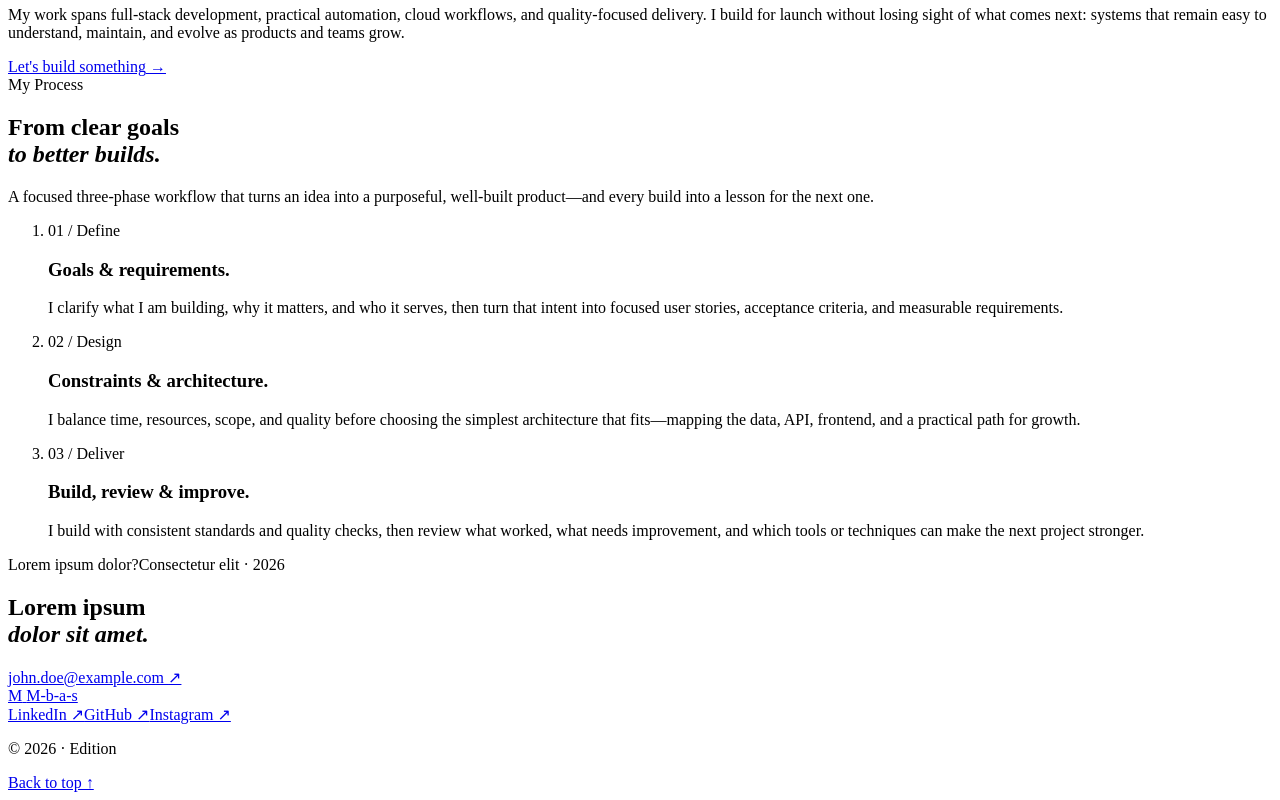
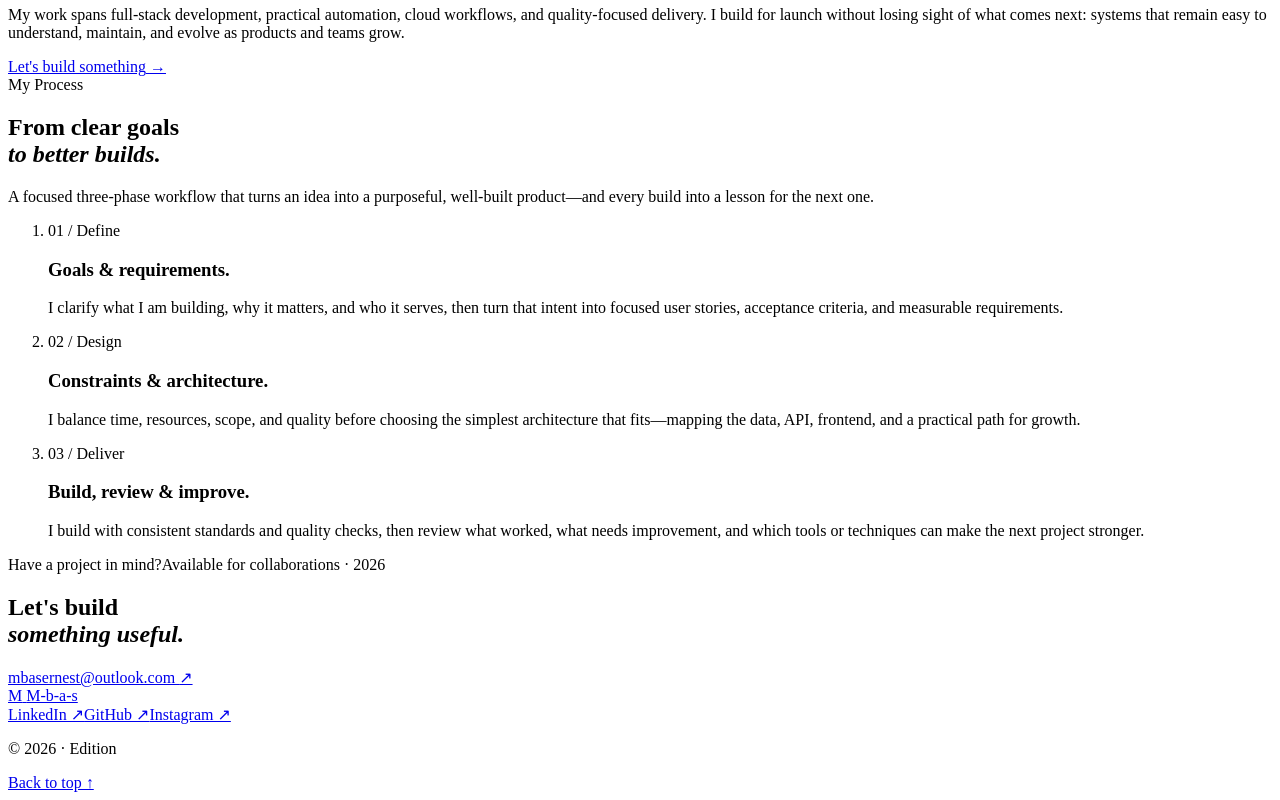
Before and after one commit to M-b-a-s/main-portfolio, a React (Vite) app: page / in a window 1280 px wide. Shown: the part 5279-6079 px from the top of the page. Built offline with nearby package versions, Linux system fonts and the light colour scheme; the HTML template or start-up script is replaced by a standard one; a web font is replaced by a local one.

Commit message:
feat: enhance Contact component layout and content for better engagement

```diff
--- a/src/components/sections/Contact.tsx
+++ b/src/components/sections/Contact.tsx
@@ -1,5 +1,30 @@
-import { Arrow, mono } from '../ui'
+import { Arrow, mono } from "../ui";
 
 export function Contact() {
-  return <section className="bg-signal py-[115px] pb-[90px] text-ink max-sm:pt-20" id="contact"><div className="shell" data-reveal><div className={`flex justify-between border-b border-ink pb-10 ${mono}`}><span>Lorem ipsum dolor?</span><span className="max-sm:hidden">Consectetur elit · 2026</span></div><h2 className="my-20 text-[clamp(70px,10.5vw,160px)] font-medium leading-[.8] tracking-[-.065em] max-sm:my-[60px] max-sm:text-[20vw]">Lorem ipsum<br /><em className="font-serif font-light text-paper">dolor sit amet.</em></h2><a className="magnetic flex items-center justify-between border-y border-ink py-[22px] text-[clamp(18px,2vw,30px)] max-sm:text-[17px]" href="mailto:john.doe@example.com">john.doe@example.com <Arrow diagonal /></a></div></section>
+  return (
+    <section
+      className="bg-signal py-28.75 pb-22.5 text-ink max-sm:pt-20"
+      id="contact"
+    >
+      <div className="shell" data-reveal>
+        <div
+          className={`flex justify-between border-b border-ink pb-10 ${mono}`}
+        >
+          <span>Have a project in mind?</span>
+          <span className="max-sm:hidden">Available for collaborations · 2026</span>
+        </div>
+        <h2 className="my-20 text-[clamp(70px,10.5vw,160px)] font-medium leading-[.8] tracking-[-.065em] max-sm:my-15 max-sm:text-[20vw]">
+          Let&apos;s build
+          <br />
+          <em className="font-serif font-light text-paper">something useful.</em>
+        </h2>
+        <a
+          className="magnetic flex items-center justify-between border-y border-ink py-5.5 text-[clamp(18px,2vw,30px)] max-sm:text-[17px]"
+          href="mailto:mbasernest@outlook.com"
+        >
+          mbasernest@outlook.com <Arrow diagonal />
+        </a>
+      </div>
+    </section>
+  );
 }
```
